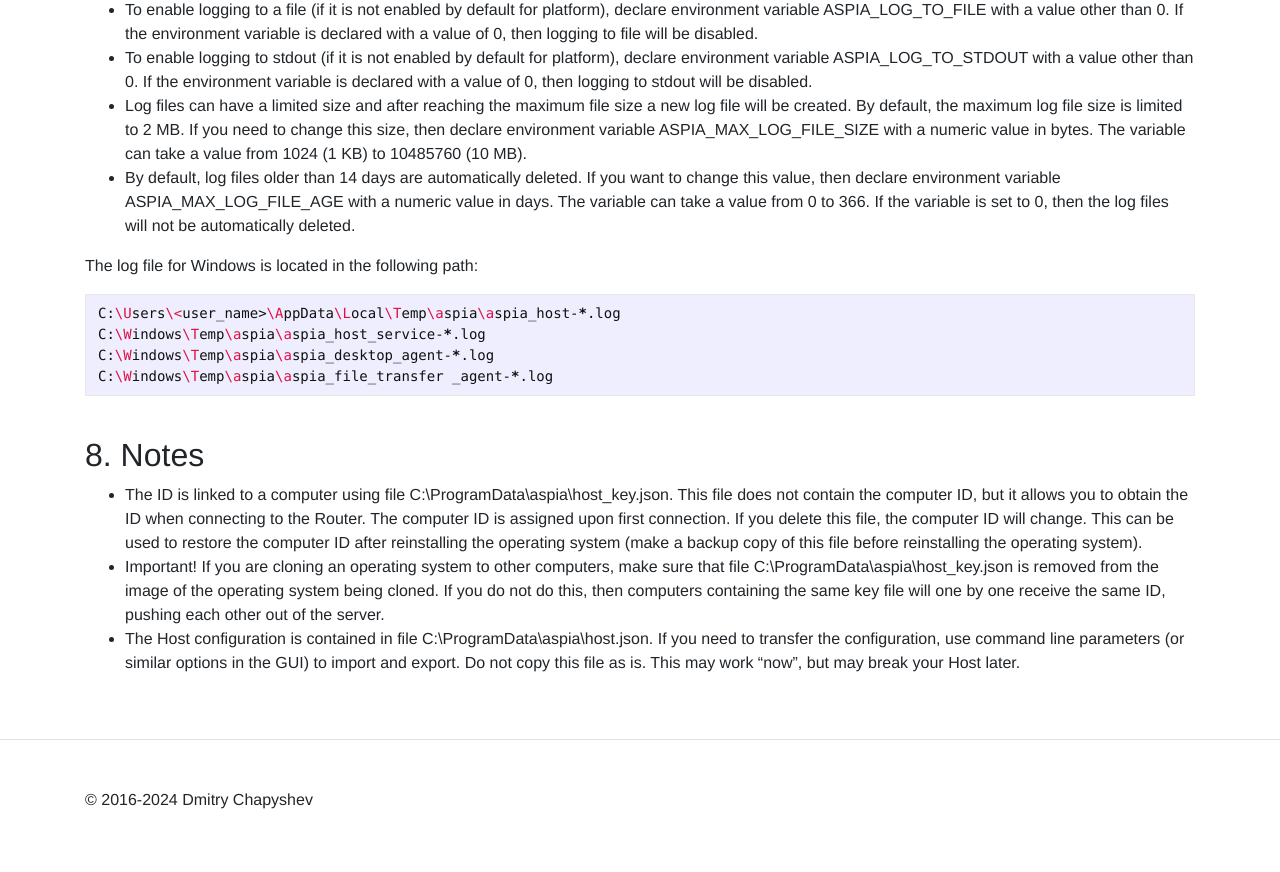
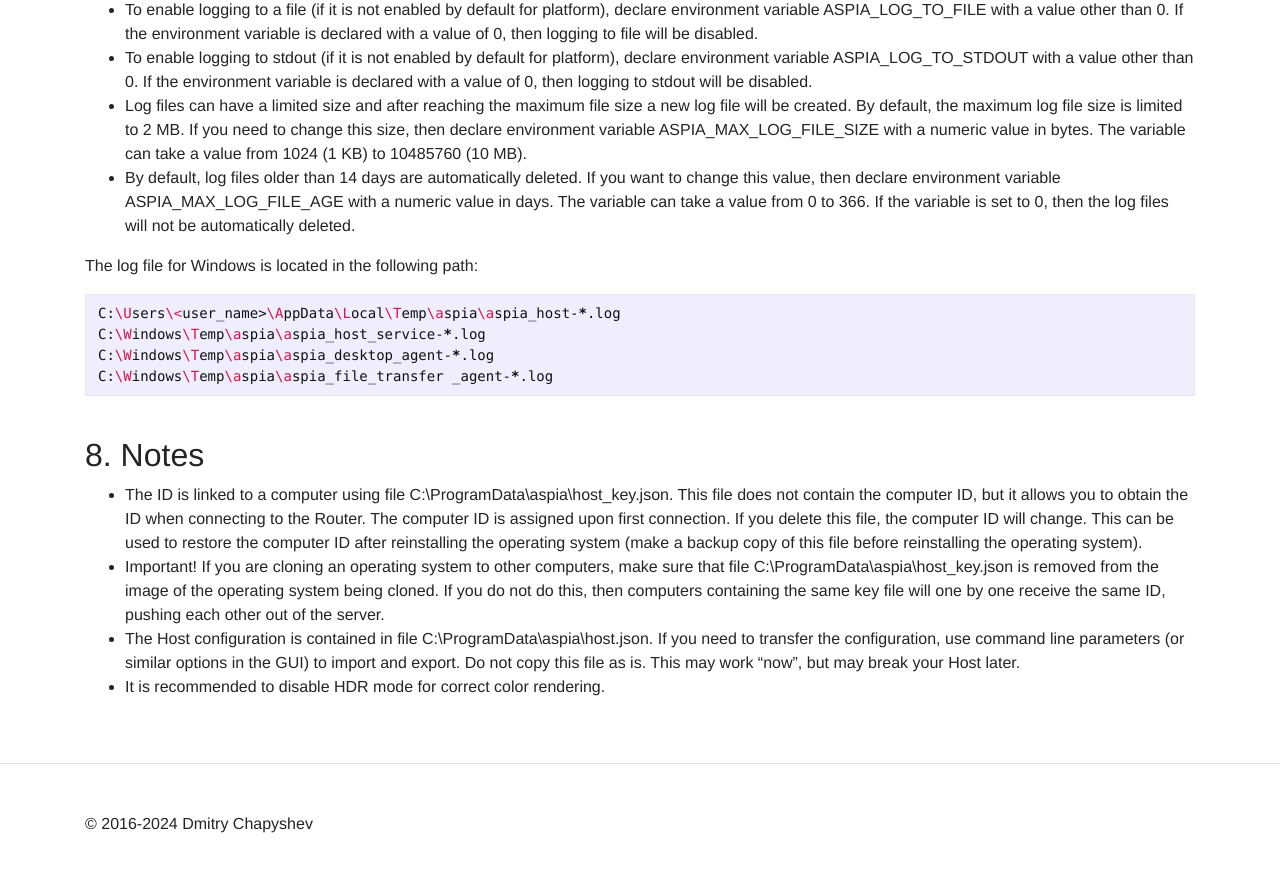
Before and after one commit to dchapyshev/dchapyshev.github.io, a Jekyll site: the page built from docs/host.md, in a window 1280 px wide and 900 px high, scrolled down 6036 px. Shown: the top 872 px of the window. Built offline with Jekyll 4.4.1, drawn with Linux system fonts in a browser that asks for light colours.

Commit message:
Update host.md
Disable HDR

```diff
--- a/docs/host.md
+++ b/docs/host.md
@@ -157,3 +157,4 @@ C:\Windows\Temp\aspia\aspia_file_transfer _agent-*.log
   - The ID is linked to a computer using file C:\ProgramData\aspia\host_key.json. This file does not contain the computer ID, but it allows you to obtain the ID when connecting to the Router. The computer ID is assigned upon first connection. If you delete this file, the computer ID will change. This can be used to restore the computer ID after reinstalling the operating system (make a backup copy of this file before reinstalling the operating system).
   - Important! If you are cloning an operating system to other computers, make sure that file C:\ProgramData\aspia\host_key.json is removed from the image of the operating system being cloned. If you do not do this, then computers containing the same key file will one by one receive the same ID, pushing each other out of the server.
   - The Host configuration is contained in file C:\ProgramData\aspia\host.json. If you need to transfer the configuration, use command line parameters (or similar options in the GUI) to import and export. Do not copy this file as is. This may work "now", but may break your Host later.
+  - It is recommended to disable HDR mode for correct color rendering.
```
